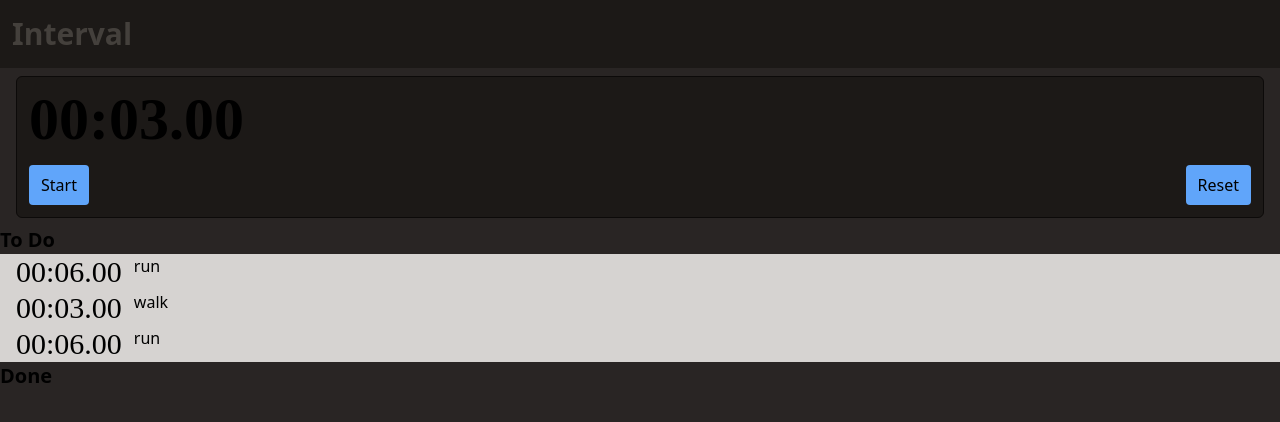
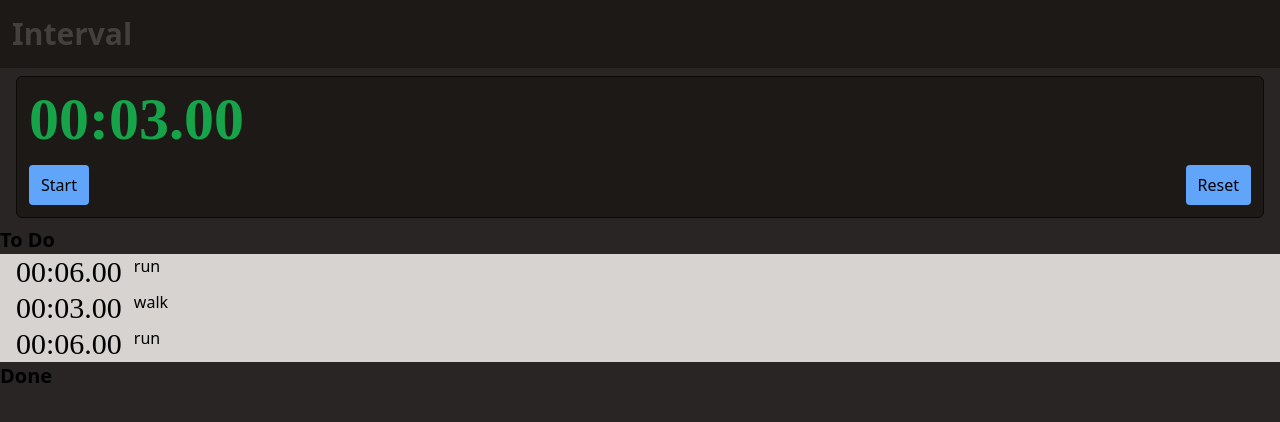
Before and after one commit to rogierborst/interval, a Nuxt app: page / in a window 1280 px wide. Shown: the top 422 px of the page. Built offline with nearby package versions, Linux system fonts and the light colour scheme.

Commit message:
color based on type

```diff
--- a/app/components/Counter.vue
+++ b/app/components/Counter.vue
@@ -30,11 +30,15 @@ watch(() => isFinished.value, (finished) => {
 
     emit('finished');
 });
+
+const color = computed(() => {
+    return activeInterval.value.type === 'walk' ? 'text-green-600' : 'text-amber-600';
+})
 </script>
 
 <template>
     <div class="bg-stone-900 border border-stone-950 rounded-md p-3">
-        <div class="text-6xl font-bold mb-4 font-time" v-text="formattedTime" />
+        <div class="text-6xl font-bold mb-4 font-time" :class="color" v-text="formattedTime" />
 
         <div class="flex justify-between">
             <BaseButton @click="toggleTimer">{{ isRunning ? 'Pauze' : 'Start' }}</BaseButton>
```
